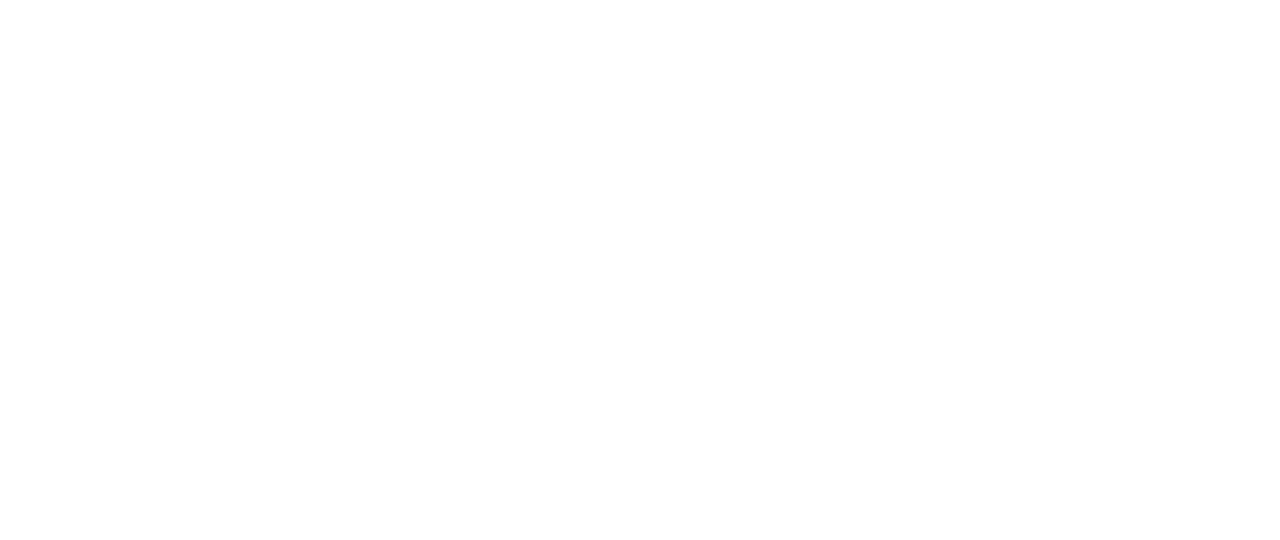
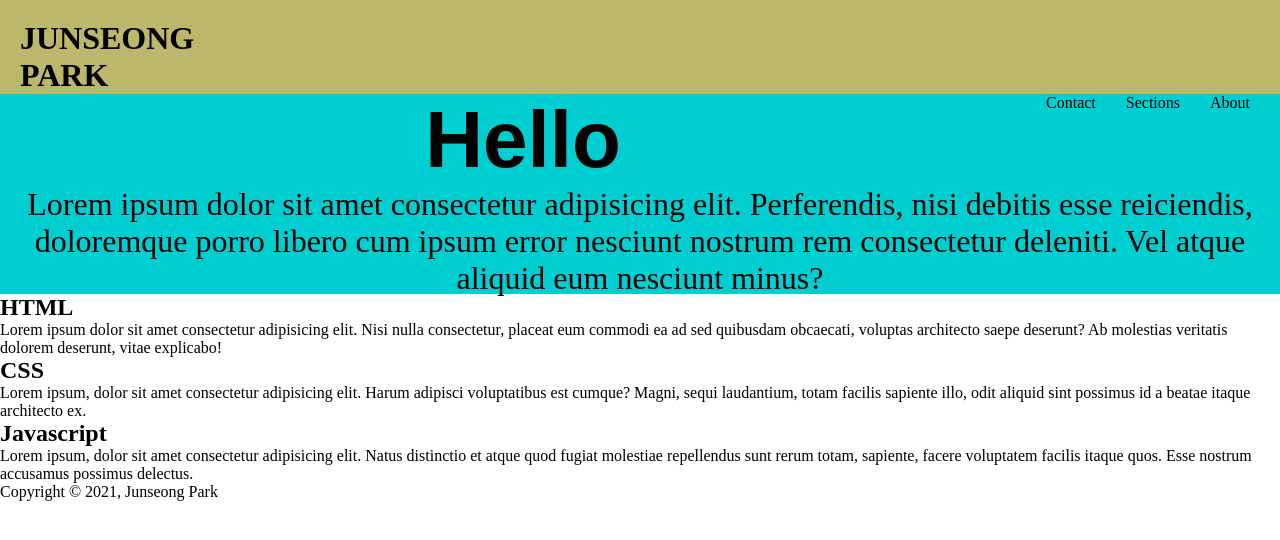
Before and after one commit to Junseongparkme/FE, a plain HTML site: page 2/index.html in a window 1280 px wide. Drawn offline with Linux system fonts and the light colour scheme.

Commit message:
Continue 2 - make simple webpage.

```diff
--- a/2/index.html
+++ b/2/index.html
@@ -4,9 +4,44 @@
     <meta charset="UTF-8">
     <meta http-equiv="X-UA-Compatible" content="IE=edge">
     <meta name="viewport" content="width=device-width, initial-scale=1.0">
-    <title>Document</title>
+    <link rel="stylesheet" href="style/style.css">
+    <title>토스</title>
 </head>
 <body>
-
+    <header class="main-header">
+        <h1 class="header-title">JUNSEONG PARK</h1>
+        <nav class="main-nav">
+            <ul>
+                <li class="nav-menu">About</li>
+                <li class="nav-menu">Sections</li>
+                <li class="nav-menu">Contact</li>
+            </ul>
+        </nav>
+    </header>
+    <section class="welcome-section">
+        <h2>Hello</h2>
+        <p>
+            Lorem ipsum dolor sit amet consectetur adipisicing elit. Perferendis, nisi debitis esse reiciendis, doloremque porro libero cum ipsum error nesciunt nostrum rem consectetur deleniti. Vel atque aliquid eum nesciunt minus?
+        </p>
+    </section>
+    <section>
+        <div>
+            <h2>HTML</h2>
+            <p>Lorem ipsum dolor sit amet consectetur adipisicing elit. Nisi nulla consectetur, placeat eum commodi ea ad sed quibusdam obcaecati, voluptas architecto saepe deserunt? Ab molestias veritatis dolorem deserunt, vitae explicabo!</p>
+        </div>
+        <div>
+            <h2>CSS</h2>
+            <p>Lorem ipsum, dolor sit amet consectetur adipisicing elit. Harum adipisci voluptatibus est cumque? Magni, sequi laudantium, totam facilis sapiente illo, odit aliquid sint possimus id a beatae itaque architecto ex.</p>
+        </div>
+        <div>
+            <h2>Javascript</h2>
+            <p>Lorem ipsum, dolor sit amet consectetur adipisicing elit. Natus distinctio et atque quod fugiat molestiae repellendus sunt rerum totam, sapiente, facere voluptatem facilis itaque quos. Esse nostrum accusamus possimus delectus.</p>
+        </div>
+    </section>
+    <footer>
+        <div>
+            Copyright &copy; 2021, Junseong Park
+        </div>
+    </footer>
 </body>
 </html>
--- /dev/null
+++ b/2/style/style.css
@@ -0,0 +1,40 @@
+* {
+    margin: 0;
+    padding: 0;
+}
+
+header {
+    background-color: darkkhaki;
+}
+
+header .header-title {
+    padding-top: 20px;
+    padding-left: 20px;
+    width: 20%;
+}
+
+nav {
+    background-color: deeppink;
+}
+
+nav li{
+    float: right;
+    padding-right: 30px;
+    list-style: none;
+}
+
+section.welcome-section {
+    background-color: darkturquoise;
+    text-align: center;
+    margin: auto;
+    height: 200px;
+}
+
+section.welcome-section h2 {
+    font-size: 5em;
+    font-family: Arial, Helvetica, sans-serif;
+}
+
+section.welcome-section p {
+    font-size: 2em;
+}
```
